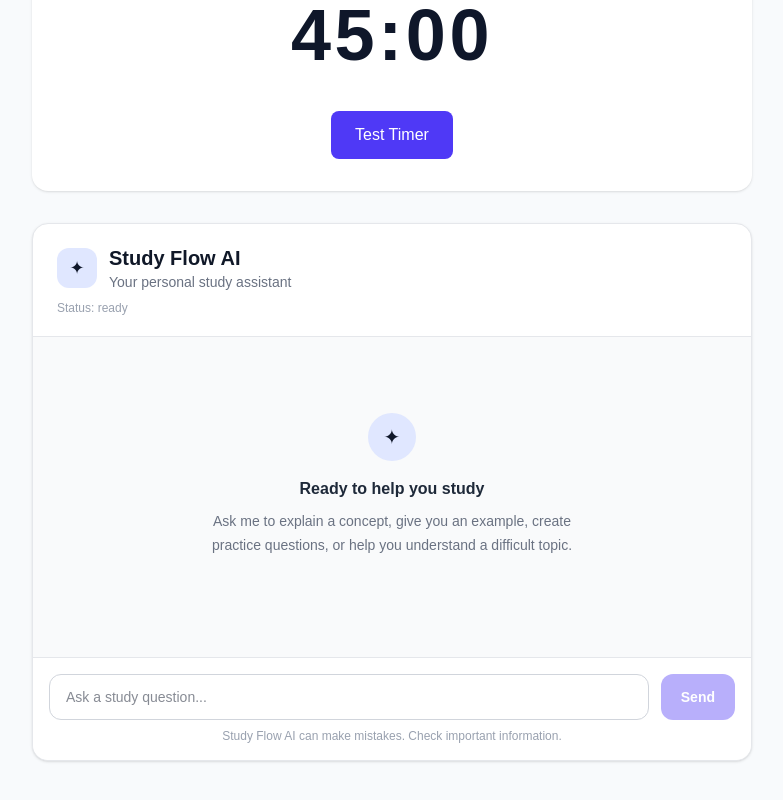
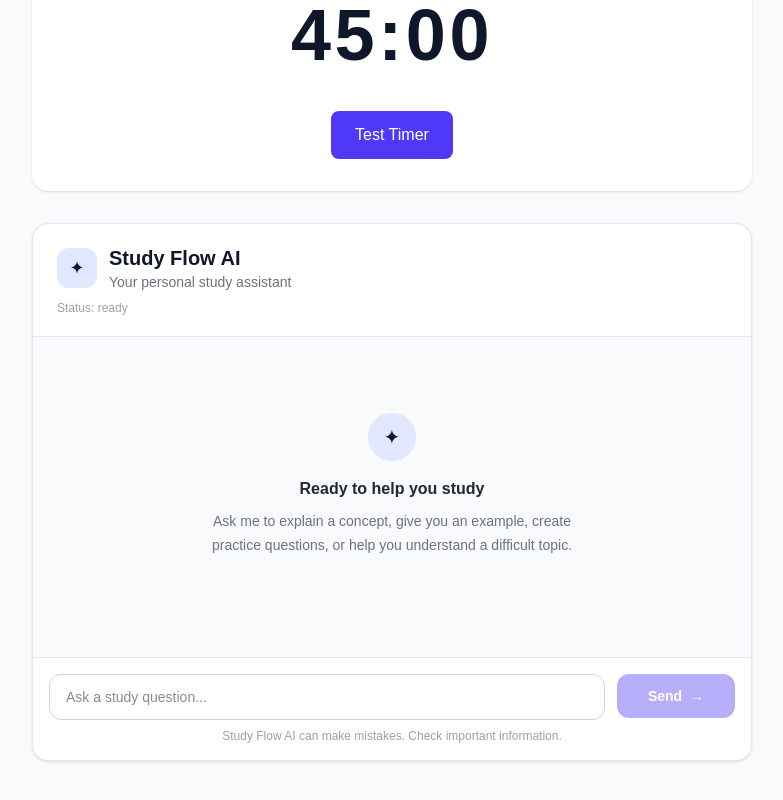
Before and after one commit to MeghanaReddyG7/StudyFlow, a Next.js app: page /study in a window 1280 px wide. Shown: the part 274-1074 px from the top of the page, without its empty margins (248-1031 px from the left). Built offline with nearby package versions, Linux system fonts and the light colour scheme.

Commit message:
Added button animations

```diff
--- a/app/globals.css
+++ b/app/globals.css
@@ -11,3 +11,57 @@ body {
   color: var(--foreground);
   font-family: Arial, Helvetica, sans-serif;
 }
+
+@keyframes success-pop {
+  0% {
+    transform: scale(0.5);
+    opacity: 0;
+  }
+
+  70% {
+    transform: scale(1.15);
+    opacity: 1;
+  }
+
+  100% {
+    transform: scale(1);
+    opacity: 1;
+  }
+}
+
+@keyframes error-shake {
+  0%,
+  100% {
+    transform: translateX(0);
+  }
+
+  25% {
+    transform: translateX(-4px);
+  }
+
+  75% {
+    transform: translateX(4px);
+  }
+}
+
+@media (prefers-reduced-motion: reduce) {
+  *,
+  *::before,
+  *::after {
+    animation-duration: 0.01ms !important;
+    animation-iteration-count: 1 !important;
+    transition-duration: 0.01ms !important;
+  }
+}
+
+@keyframes fade-in {
+  from {
+    opacity: 0;
+    transform: translateY(4px);
+  }
+
+  to {
+    opacity: 1;
+    transform: translateY(0);
+  }
+}
--- /dev/null
+++ b/components/AnimatedSendButton.tsx
@@ -0,0 +1,299 @@
+"use client";
+
+import { useEffect, useRef, useState } from "react";
+
+type ButtonState = "idle" | "loading" | "success" | "error";
+
+interface AnimatedSendButtonProps {
+  disabled?: boolean;
+  isLoading?: boolean;
+  hasError?: boolean;
+  onRetry?: () => void;
+  onStop?: () => void;
+}
+
+export default function AnimatedSendButton({
+  disabled = false,
+  isLoading = false,
+  hasError = false,
+  onRetry,
+  onStop,
+}: AnimatedSendButtonProps) {
+  const [state, setState] = useState<ButtonState>("idle");
+
+  const wasLoadingRef = useRef(false);
+  const stoppedRef = useRef(false);
+  const resetTimerRef = useRef<ReturnType<typeof setTimeout> | null>(null);
+
+  const clearResetTimer = () => {
+    if (resetTimerRef.current) {
+      clearTimeout(resetTimerRef.current);
+      resetTimerRef.current = null;
+    }
+  };
+
+  const showSuccess = () => {
+    clearResetTimer();
+
+    setState("success");
+
+    resetTimerRef.current = setTimeout(() => {
+      setState("idle");
+    }, 1100);
+  };
+
+  const showError = () => {
+    clearResetTimer();
+
+    setState("error");
+
+    resetTimerRef.current = setTimeout(() => {
+      setState("idle");
+    }, 1500);
+  };
+
+  /*
+   * Real StudyFlow lifecycle
+   */
+  useEffect(() => {
+    if (isLoading) {
+      stoppedRef.current = false;
+      wasLoadingRef.current = true;
+
+      clearResetTimer();
+      setState("loading");
+
+      return;
+    }
+
+    /*
+     * If the user manually stopped the stream,
+     * don't show "Sent".
+     */
+    if (stoppedRef.current) {
+      wasLoadingRef.current = false;
+      setState("idle");
+      return;
+    }
+
+    /*
+     * Show error after a failed request.
+     */
+    if (hasError && wasLoadingRef.current) {
+      wasLoadingRef.current = false;
+      showError();
+      return;
+    }
+
+    /*
+     * Show success after loading finishes normally.
+     */
+    if (!isLoading && !hasError && wasLoadingRef.current) {
+      wasLoadingRef.current = false;
+      showSuccess();
+    }
+  }, [isLoading, hasError]);
+
+  /*
+   * Cleanup.
+   */
+  useEffect(() => {
+    return () => {
+      clearResetTimer();
+    };
+  }, []);
+
+  const isLoadingState = state === "loading";
+
+  const handleClick = () => {
+    /*
+     * Loading:
+     * clicking the same button stops the request.
+     */
+    if (isLoadingState) {
+      stoppedRef.current = true;
+      wasLoadingRef.current = false;
+
+      clearResetTimer();
+      setState("idle");
+
+      onStop?.();
+      return;
+    }
+
+    /*
+     * Error:
+     * clicking the same button retries.
+     */
+    if (state === "error") {
+      onRetry?.();
+      return;
+    }
+  };
+
+  const buttonIsDisabled =
+    disabled ||
+    state === "success";
+
+  return (
+    <button
+      type="submit"
+      onClick={handleClick}
+      disabled={buttonIsDisabled}
+      aria-label={
+        state === "loading"
+          ? "Sending message. Click to stop"
+          : state === "success"
+            ? "Message sent"
+            : state === "error"
+              ? "Message failed. Retry"
+              : "Send message"
+      }
+      className={`
+        group relative flex h-11 min-w-[118px]
+        items-center justify-center
+        overflow-hidden rounded-xl
+        px-5
+        text-sm font-semibold text-white
+
+        transition-[background-color,transform,box-shadow,opacity]
+        duration-200
+        ease-out
+
+        focus:outline-none
+        focus-visible:ring-2
+        focus-visible:ring-indigo-400
+        focus-visible:ring-offset-2
+
+        active:scale-[0.97]
+
+        disabled:cursor-not-allowed
+        disabled:opacity-40
+
+        ${
+          state === "success"
+            ? "bg-green-600"
+            : state === "error"
+              ? "bg-red-600"
+              : "bg-indigo-600 hover:-translate-y-0.5 hover:bg-indigo-700 hover:shadow-md"
+        }
+
+        ${
+          state === "error"
+            ? "animate-[error-shake_300ms_ease-out]"
+            : ""
+        }
+      `}
+    >
+      <span className="relative flex h-5 w-full items-center justify-center">
+
+        {/* IDLE */}
+        <span
+          className={`
+            absolute flex items-center gap-2
+            transition-[transform,opacity]
+            duration-200
+            ease-out
+            ${
+              state === "idle"
+                ? "translate-y-0 opacity-100"
+                : "-translate-y-2 opacity-0"
+            }
+          `}
+        >
+          <span>Send</span>
+
+          <span
+            aria-hidden="true"
+            className="
+              transition-transform
+              duration-150
+              ease-out
+              group-hover:translate-x-0.5
+            "
+          >
+            →
+          </span>
+        </span>
+
+        {/* LOADING */}
+        <span
+          className={`
+            absolute flex items-center gap-2
+            transition-[transform,opacity]
+            duration-200
+            ease-out
+            ${
+              state === "loading"
+                ? "translate-y-0 opacity-100"
+                : "translate-y-2 opacity-0"
+            }
+          `}
+        >
+          <span
+            aria-hidden="true"
+            className="
+              h-4 w-4
+              animate-spin
+              rounded-full
+              border-2
+              border-white/40
+              border-t-white
+              motion-reduce:animate-none
+            "
+          />
+
+          <span>Sending</span>
+        </span>
+
+        {/* SUCCESS */}
+        <span
+          className={`
+            absolute flex items-center gap-2
+            transition-[transform,opacity]
+            duration-200
+            ease-out
+            ${
+              state === "success"
+                ? "scale-100 opacity-100"
+                : "scale-75 opacity-0"
+            }
+          `}
+        >
+          <span
+            aria-hidden="true"
+            className={
+              state === "success"
+                ? "animate-[success-pop_200ms_ease-out]"
+                : ""
+            }
+          >
+            ✓
+          </span>
+
+          <span>Sent</span>
+        </span>
+
+        {/* ERROR */}
+        <span
+          className={`
+            absolute flex items-center gap-2
+            transition-[transform,opacity]
+            duration-200
+            ease-out
+            ${
+              state === "error"
+                ? "translate-x-0 opacity-100"
+                : "translate-x-2 opacity-0"
+            }
+          `}
+        >
+          <span aria-hidden="true">!</span>
+
+          <span>Retry</span>
+        </span>
+
+      </span>
+    </button>
+  );
+}
--- a/components/StudyFlowChat.tsx
+++ b/components/StudyFlowChat.tsx
@@ -4,6 +4,8 @@ import { useEffect, useRef, useState } from "react";
 import { useChat } from "@ai-sdk/react";
 import ReactMarkdown from "react-markdown";
 import StudyProgressCard from "./StudyProgressCard";
+import AnimatedSendButton from "./AnimatedSendButton";
+
 
 type StudyProgressResult = {
   subject: string;
@@ -80,6 +82,7 @@ export default function StudyFlowChat() {
   };
 
   return (
+    <>
     <section className="mt-8 overflow-hidden rounded-2xl border border-gray-200 bg-white shadow-sm">
       {/* Header */}
       <div className="border-b border-gray-200 px-6 py-5">
@@ -383,23 +386,13 @@ export default function StudyFlowChat() {
             disabled={isStreaming || !!error}
           />
 
-          {isStreaming ? (
-            <button
-              type="button"
-              onClick={stop}
-              className="rounded-xl bg-red-600 px-5 py-3 text-sm font-semibold text-white transition hover:bg-red-700"
-            >
-              Stop
-            </button>
-          ) : (
-            <button
-              type="submit"
-              disabled={!input.trim() || !!error}
-              className="rounded-xl bg-indigo-600 px-5 py-3 text-sm font-semibold text-white transition hover:bg-indigo-700 disabled:cursor-not-allowed disabled:opacity-40"
-            >
-              Send
-            </button>
-          )}
+          <AnimatedSendButton
+  disabled={!input.trim()}
+  isLoading={isStreaming}
+  hasError={!!error}
+  onRetry={() => regenerate()}
+  onStop={stop}
+/>
         </form>
 
         <p className="mt-2 text-center text-xs text-gray-400">
@@ -407,5 +400,7 @@ export default function StudyFlowChat() {
         </p>
       </div>
     </section>
+
+    </>
   );
 }
```
